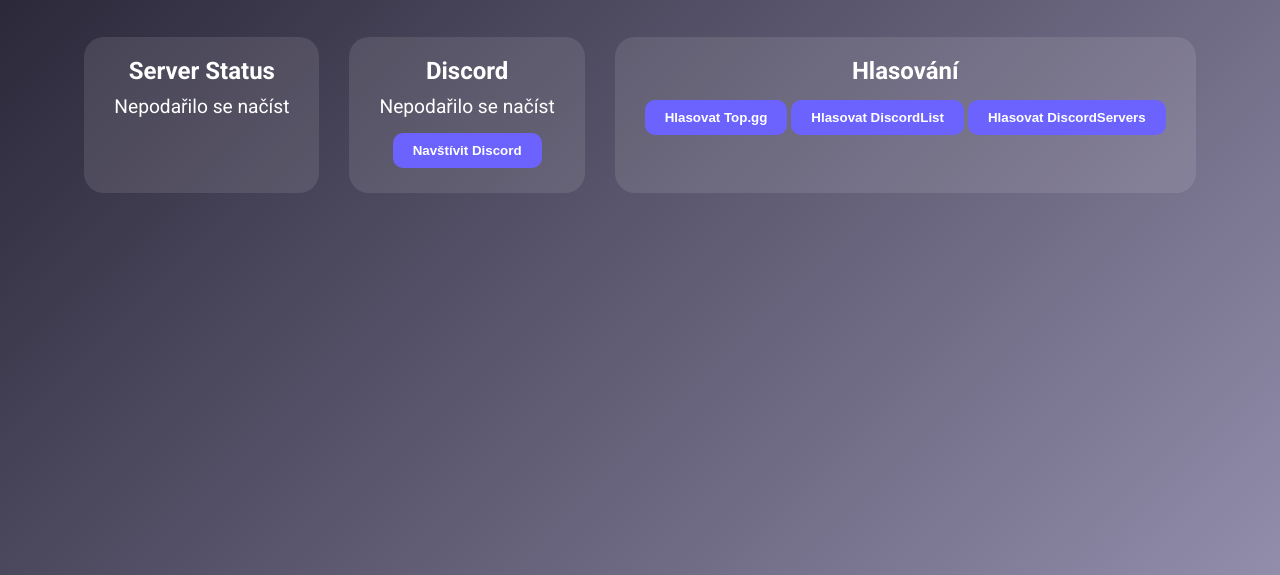
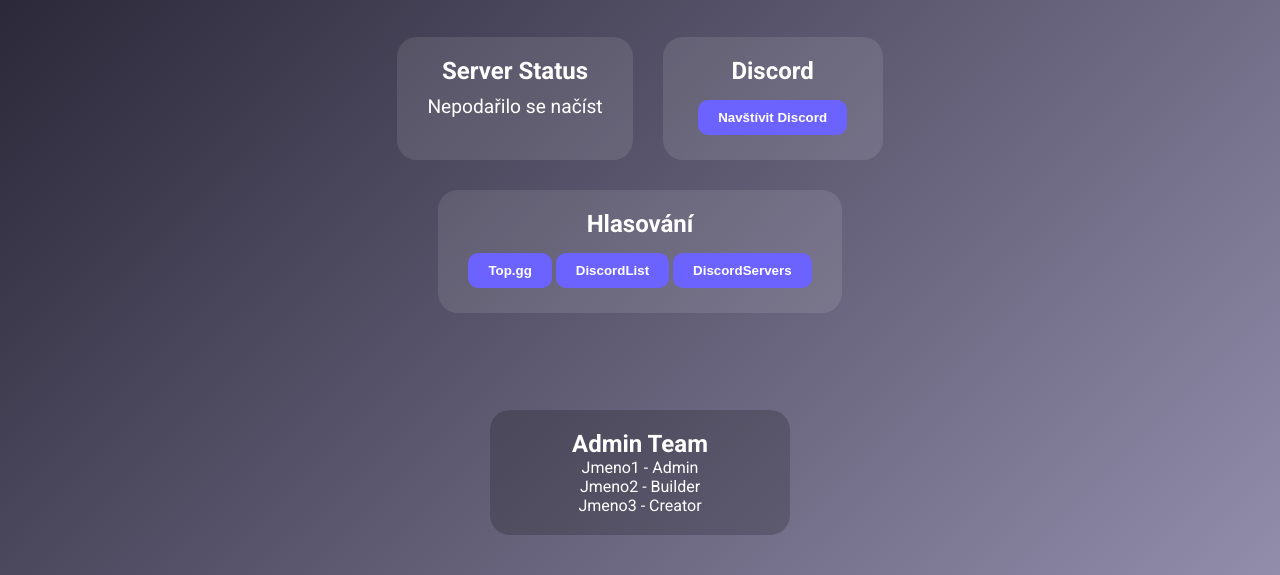
Before and after one commit to okurka8855-arch/MarsNetwork, a plain HTML site: page index.html in a window 1280 px wide. Shown: the part 225-800 px from the top of the page. Drawn offline with Linux system fonts and the light colour scheme; no server answers.

Commit message:
index.html

```diff
--- a/index.html
+++ b/index.html
@@ -41,6 +41,7 @@
       gap: 30px;
       flex-wrap: wrap;
       justify-content: center;
+      margin-bottom: 30px;
     }
     .card {
       background: rgba(255,255,255,0.1);
@@ -76,6 +77,21 @@
     button:hover {
       background: #574fd6;
     }
+    .vote-container {
+      display: flex;
+      gap: 15px;
+      flex-wrap: wrap;
+      justify-content: center;
+      margin-bottom: 30px;
+    }
+    .admin-team {
+      margin-top: auto;
+      text-align: center;
+      background: rgba(0,0,0,0.2);
+      padding: 20px 30px;
+      border-radius: 20px;
+      min-width: 300px;
+    }
     @keyframes fadeIn {
       0% {opacity:0; transform: translateY(-20px);}
       100% {opacity:1; transform: translateY(0);}
@@ -96,20 +112,29 @@
       <p id="mcPlayers">Načítám hráče...</p>
     </div>
 
-    <!-- Discord Status -->
+    <!-- Discord -->
     <div class="card" id="discordStatus">
       <h2>Discord</h2>
-      <p id="discordServer">Načítám...</p>
       <button onclick="window.open('https://discord.com/invite/TWŮJ_LINK', '_blank')">Navštívit Discord</button>
     </div>
+  </div>
 
-    <!-- Hlasování -->
+  <!-- Hlasování -->
+  <div class="vote-container">
     <div class="card" id="vote">
       <h2>Hlasování</h2>
-      <button onclick="window.open('https://top.gg/discord-server-link1', '_blank')">Hlasovat Top.gg</button>
-      <button onclick="window.open('https://discordlist.net/discord-server-link2', '_blank')">Hlasovat DiscordList</button>
-      <button onclick="window.open('https://discordservers.com/discord-server-link3', '_blank')">Hlasovat DiscordServers</button>
+      <button onclick="window.open('https://top.gg/discord-server-link1', '_blank')">Top.gg</button>
+      <button onclick="window.open('https://discordlist.net/discord-server-link2', '_blank')">DiscordList</button>
+      <button onclick="window.open('https://discordservers.com/discord-server-link3', '_blank')">DiscordServers</button>
     </div>
+  </div>
+
+  <!-- Admin Team -->
+  <div class="admin-team">
+    <h2>Admin Team</h2>
+    <p>Jmeno1 - Admin</p>
+    <p>Jmeno2 - Builder</p>
+    <p>Jmeno3 - Creator</p>
   </div>
 
   <script>
@@ -126,21 +151,8 @@
       }
     }
 
-    // Discord status
-    async function getDiscordStatus() {
-      try {
-        const res = await fetch('https://discord.com/api/guilds/TWŮJ_GUILD_ID/widget.json');
-        const data = await res.json();
-        document.getElementById('discordServer').innerText = `Online: ${data.presence_count} členů`;
-      } catch (err) {
-        document.getElementById('discordServer').innerText = 'Nepodařilo se načíst';
-      }
-    }
-
     getMCStatus();
-    getDiscordStatus();
     setInterval(getMCStatus, 30000);
-    setInterval(getDiscordStatus, 30000);
   </script>
 </body>
 </html>
```
